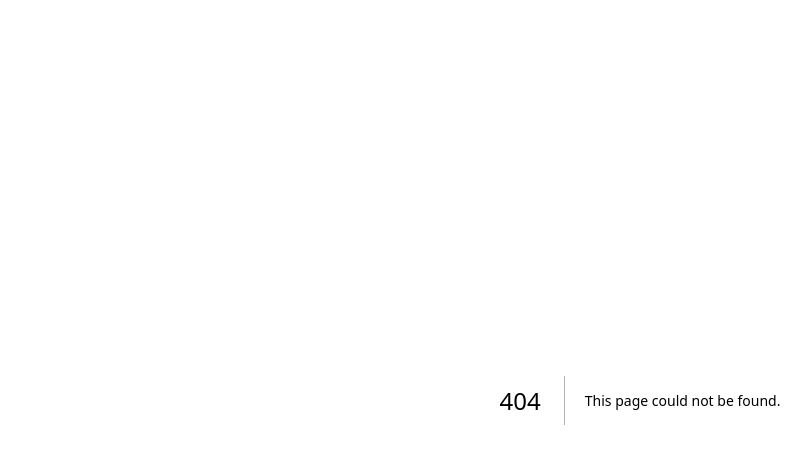
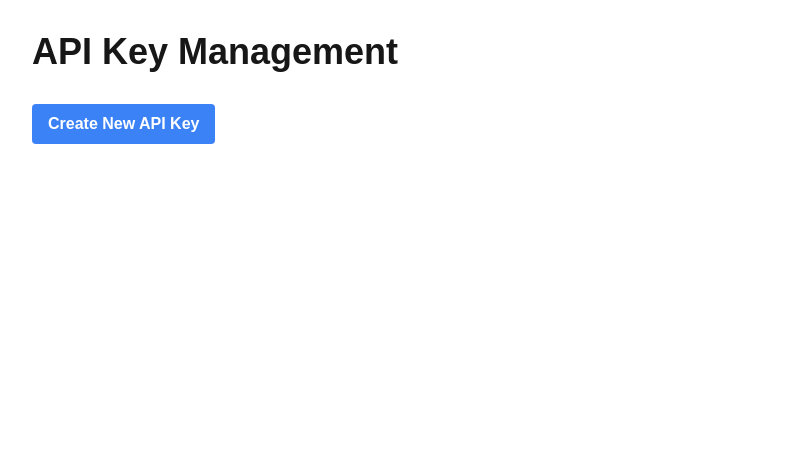
Before and after one commit to Sam-M345/dandi, a Next.js app: page /api-key-management in a window 1280 px wide. Before the commit this address had no page. Shown: the top 464 px of the page, without its empty margins (0-811 px from the left). Built offline with nearby package versions, Linux system fonts and the light colour scheme.

Commit message:
top left- API Key Management

```diff
--- /dev/null
+++ b/src/app/api-key-management/page.js
@@ -0,0 +1,12 @@
+export default function APIKeyManagement() {
+  return (
+    <main className="min-h-screen p-8">
+      <div>
+        <h1 className="text-4xl font-bold mb-8">API Key Management</h1>
+        <button className="bg-blue-500 hover:bg-blue-700 text-white font-bold py-2 px-4 rounded">
+          Create New API Key
+        </button>
+      </div>
+    </main>
+  );
+}
```
